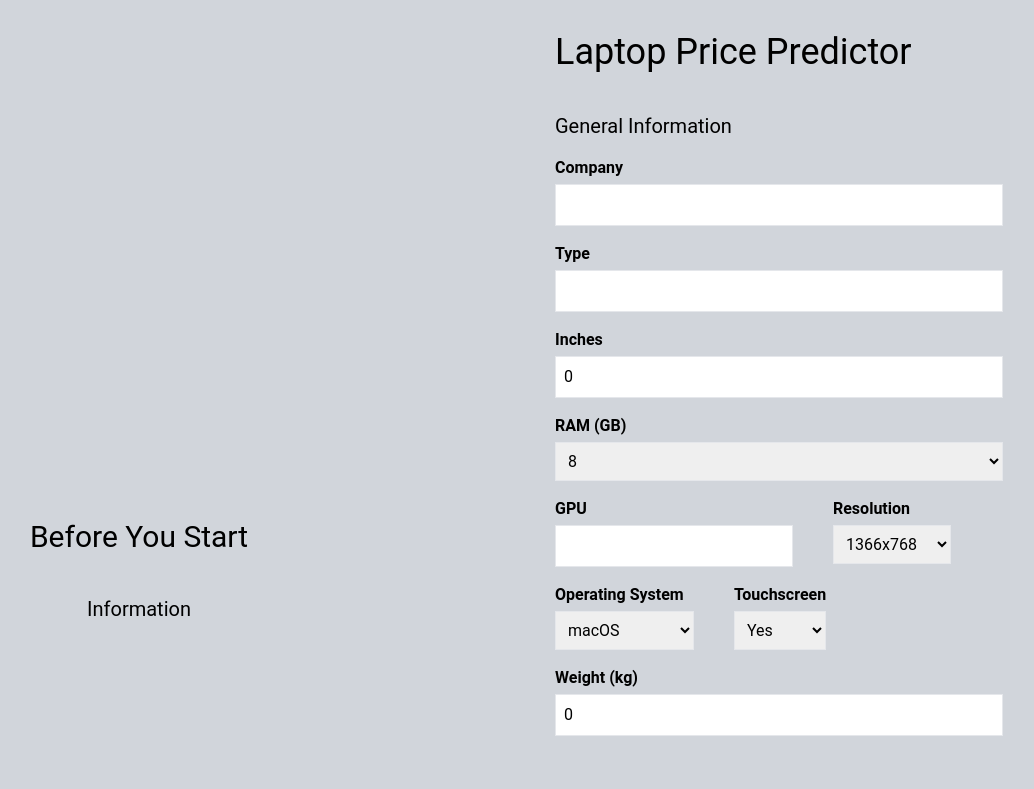
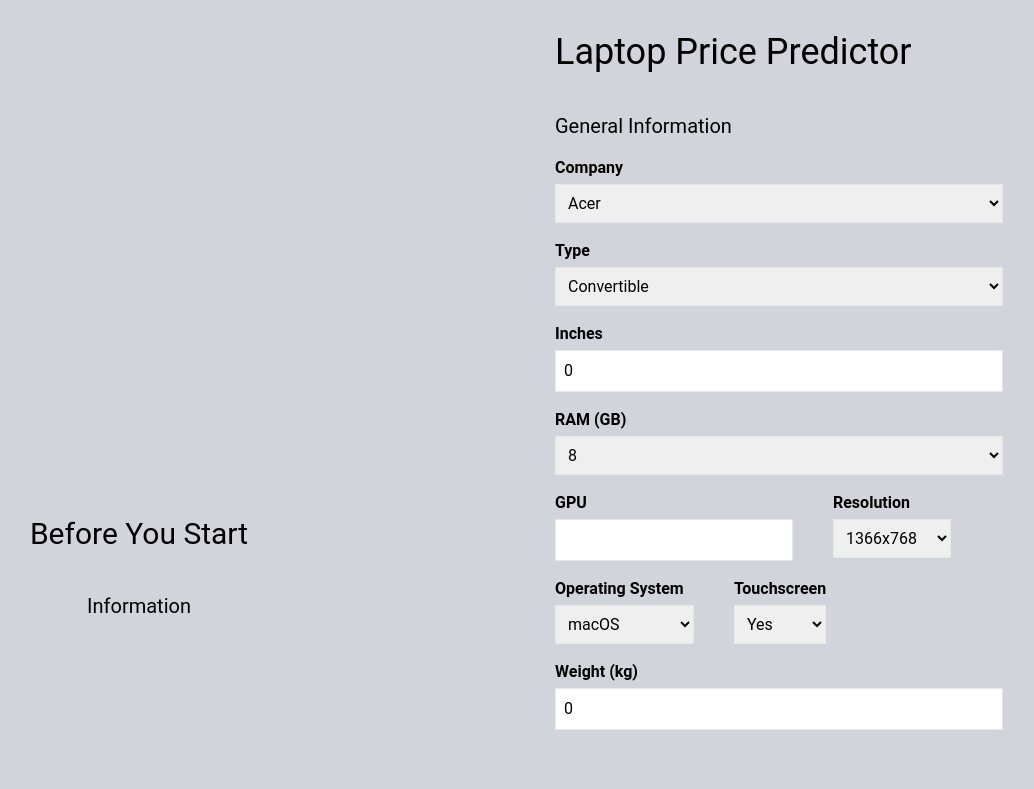
Before and after one commit to KishanYern/AI-Website, a React (Vite) app in the folder frontend/: page /Laptop in a window 1280 px wide. Shown: the top 789 px of the page, without its empty margins (21-1055 px from the left). Built offline with nearby package versions, Linux system fonts and the light colour scheme; a web font is replaced by a local one.

Commit message:
added options to company and type in laptop page

```diff
--- a/frontend/src/components/modelForms/laptopForm.jsx
+++ b/frontend/src/components/modelForms/laptopForm.jsx
@@ -55,12 +55,39 @@ function LaptopForm() {
                 </div>
                 <div>
                     <label className="block font-bold mb-1">Company</label>
-                    <input type="text" value={company} onChange={(e) => setCompany(e.target.value)} className="border p-2 w-full" />
+                    <select value={company} onChange={(e) => setCompany(e.target.value)} className="border p-2 w-full">
+                        <option value="Acer">Acer</option>
+                        <option value="Apple">Apple</option>
+                        <option value="Asus">Asus</option>
+                        <option value="Chuwi">Chuwi</option>
+                        <option value="Dell">Dell</option>
+                        <option value="Fujitsu">Fujitsu</option>
+                        <option value="Google">Google</option>
+                        <option value="HP">HP</option>
+                        <option value="Huawei">Huawei</option>
+                        <option value="Lenovo">Lenovo</option>
+                        <option value="LG">LG</option>
+                        <option value="Mediacom">Mediacom</option>
+                        <option value="Microsoft">Microsoft</option>
+                        <option value="MSI">MSI</option>
+                        <option value="Razer">Razer</option>
+                        <option value="Samsung">Samsung</option>
+                        <option value="Toshiba">Toshiba</option>
+                        <option value="Vero">Vero</option>
+                        <option value="Xiaomi">Xiaomi</option>
+                    </select>
                 </div>
 
                 <div>
                     <label className="block font-bold mb-1">Type</label>
-                    <input type="text" value={typename} onChange={(e) => setTypename(e.target.value)} className="border p-2 w-full" />
+                    <select type="text" value={typename} onChange={(e) => setTypename(e.target.value)} className="border p-2 w-full">
+                        <option value="Convertible">Convertible</option>
+                        <option value="Gaming">Gaming</option>
+                        <option value="Netbook">Netbook</option>
+                        <option value="Notebook">Notebook</option>
+                        <option value="Ultrabook">Ultrabook</option>
+                        <option value="Workstation">Workstation</option>
+                    </select>
                 </div>
 
                 <div>
```
